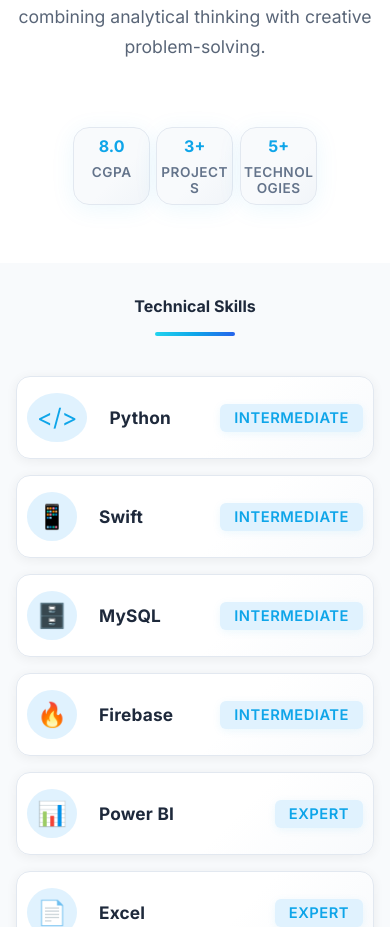
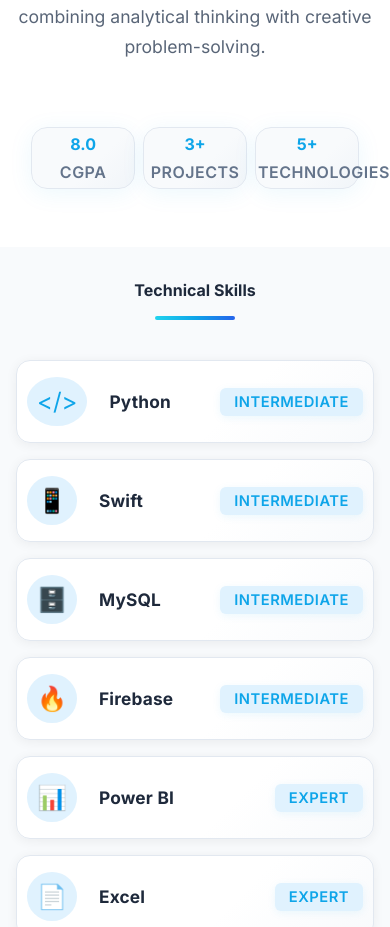
Before and after one commit to charan2319/Portfolio, a React (Create React App) app: page / in a window 390 px wide. Shown: the part 1420-2347 px from the top of the page. Built offline with nearby package versions, Linux system fonts and the light colour scheme.

Commit message:
updated css code

```diff
--- a/src/App.css
+++ b/src/App.css
@@ -4442,28 +4442,3 @@
     padding: 6px 2px;
   }
 }
-
-@media (max-width: 600px) {
-  .about-stats {
-    flex-direction: row;
-    gap: 6px;
-    justify-content: center;
-    flex-wrap: wrap;
-  }
-  .stat-card {
-    flex: 1 1 0;
-    min-width: 60px;
-    max-width: 90px;
-    padding: 8px 2px;
-    font-size: 0.92rem;
-    text-align: center;
-    word-break: break-word;
-    box-sizing: border-box;
-  }
-  .stat-number {
-    font-size: 1rem;
-  }
-  .stat-label {
-    font-size: 0.85rem;
-  }
-}
```
